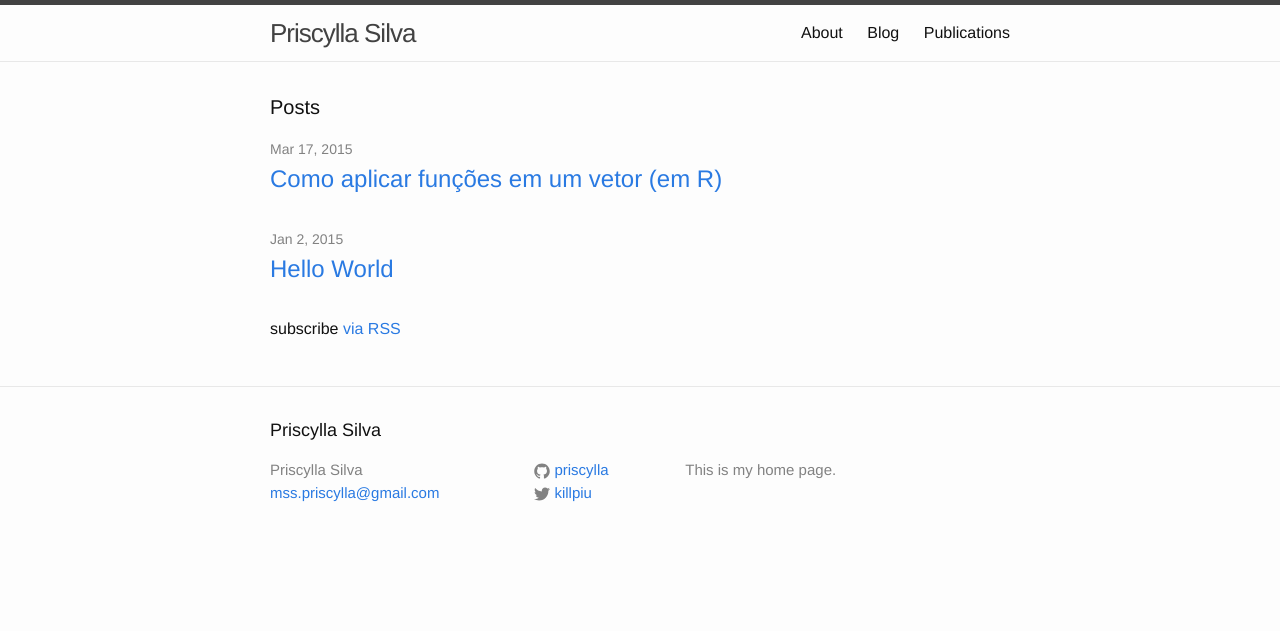
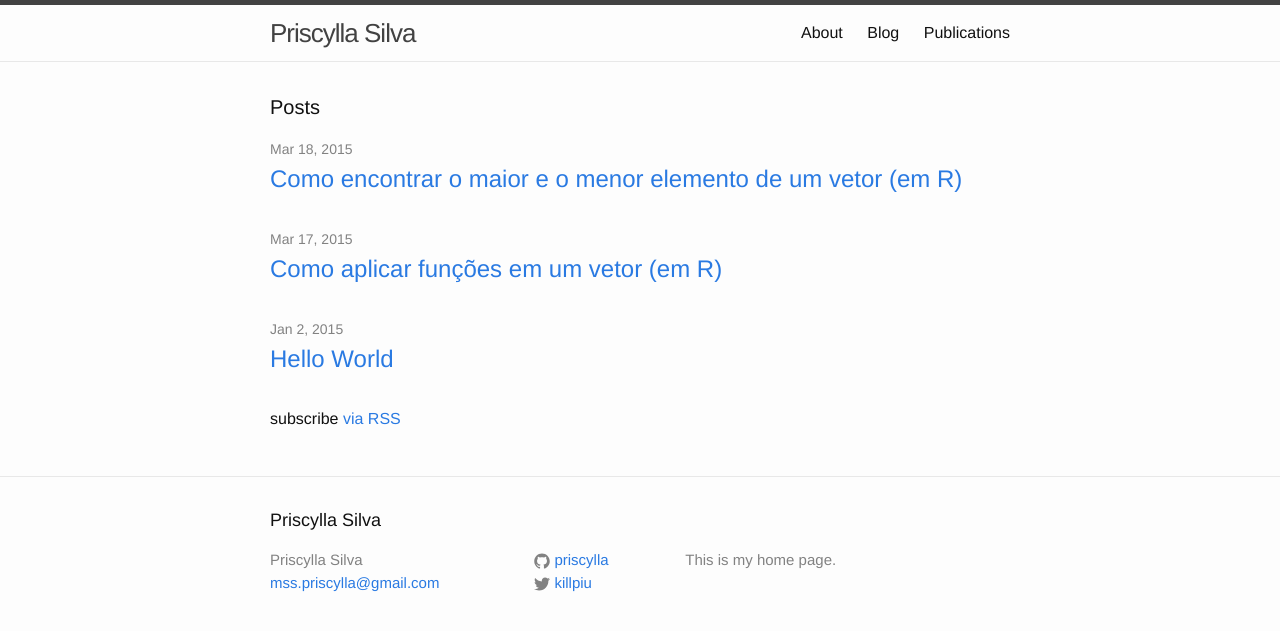
Before and after one commit to priscylla/priscylla.github.io, a Jekyll site: the page built from index.html, in a window 1280 px wide. Shown: the top 631 px of the page. Built offline with Jekyll 4.4.1, drawn with Linux system fonts in a browser that asks for light colours; some of the changed lines change nothing that is shown.

Commit message:
Post sobre como encontrar o max e min em um vetor em R

```diff
--- a/_posts/2014-03-17-tutorial-R-1.markdown
+++ b/_posts/2014-03-17-tutorial-R-1.markdown
@@ -12,7 +12,6 @@ Para fazer isso vamos usar a função **sapply**. Nessa função vamos passar do
 {% highlight R %}
 v <- c(1:10)
 v2 <- sapply(v, function(x) {x*3})
-}
 {% endhighlight %}
 
 Ao executar o código, veremos que o vetor *v2* conterá os elementos [3,  6,  9, 12, 15, 18, 21, 24, 27, 30], ou seja, o valor de cada elemento de *v* multiplicado por 3.
--- /dev/null
+++ b/_posts/2014-03-18-tutorial-R-2.markdown
@@ -0,0 +1,16 @@
+---
+layout: post
+title: "Como encontrar o maior e o menor elemento de um vetor (em R)"
+date: 2015-03-18 17:08:50
+categories: tutorial, R
+---
+
+Vamos supor que você possui um vetor *v* com os elementos seguintes: [1,2,3,4,0,11,25,63,74,5,100]. E você deseja encontrar o maior e o menor elemento desse vetor.
+
+Para fazer isso vamos usar as funções **max** e **min**. A função **max** recebe como parâmetro o vetor e retorna o maior elemento encontrado, já a função **min** retorna o menor elemento encontrado.
+
+{% highlight R %}
+v <- c(1,2,3,4,0,11,25,63,74,5,100)
+max(v) # retorna 100
+min(v) # retorna 0
+{% endhighlight %}
```
